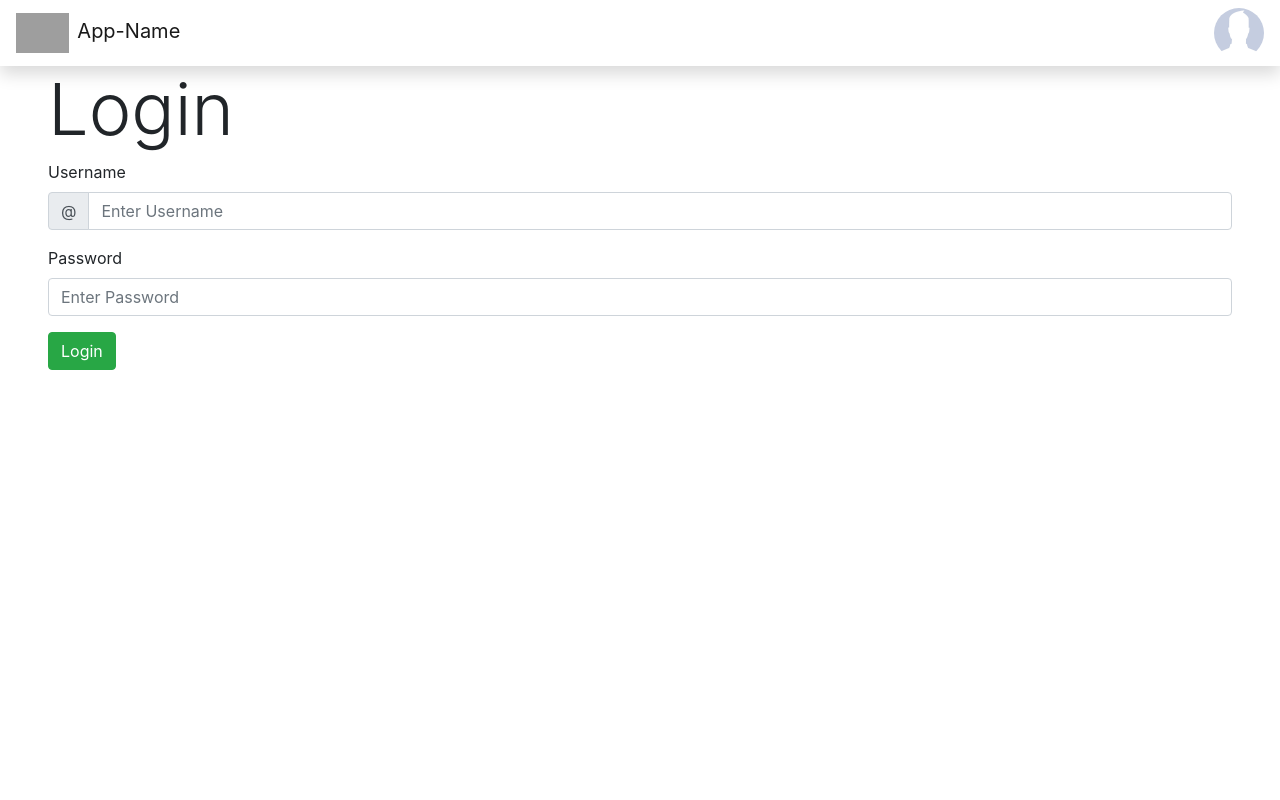
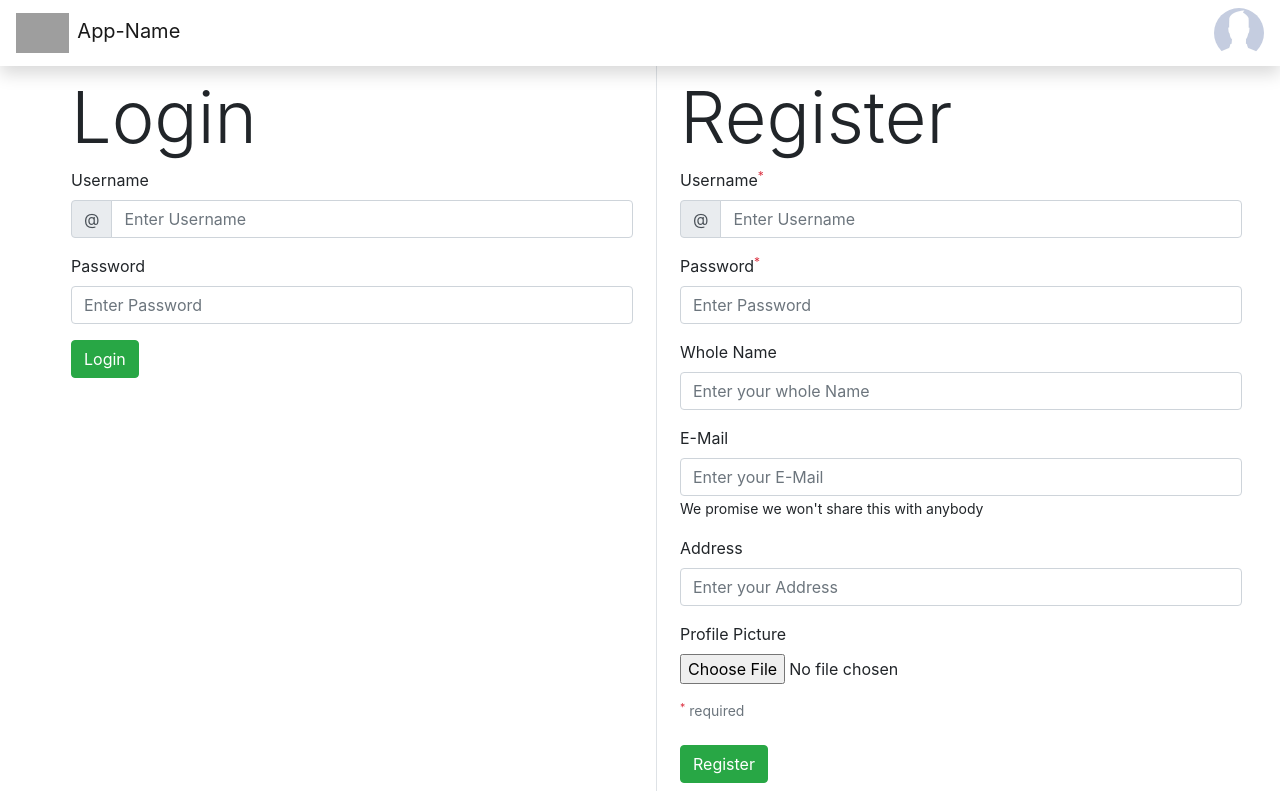
Before and after one commit to LukasPietzschmann/FitnessApp, a React (Create React App) app in the folder frontend/: page /profile in a window 1280 px wide. Built offline with nearby package versions, Linux system fonts and the light colour scheme; grey boxes are pictures that could not be loaded; the HTML template or start-up script is replaced by a standard one.

Commit message:
Frontend: Added option to create an account instead of logging in

```diff
--- /dev/null
+++ b/frontend/src/components/Profile/LoginOrRegister.js
@@ -0,0 +1,14 @@
+import Login from "./Login";
+import Register from "./Register";
+
+function LoginOrRegister({ className }) {
+	return (
+		<div className={`d-md-flex h-md-100 align-items-top ${className}`}>
+			<Login className='col-md-6 m-2' />
+			<div className='border-right'/>
+			<Register className='col-md-6 m-2' />
+		</div>
+	);
+}
+
+export default LoginOrRegister;
--- a/frontend/src/components/Profile/Profile.js
+++ b/frontend/src/components/Profile/Profile.js
@@ -1,5 +1,5 @@
 import useCookie from '../../hooks/useCookie';
-import Login from './Login';
+import LoginOrRegister from './LoginOrRegister';
 
 function Profile({ className }) {
 	const [token, deleteToken] = useCookie('Token');
@@ -8,7 +8,7 @@ function Profile({ className }) {
 		<div>
 			{
 				token ? <button onClick={deleteToken}>Delete Cookie (Token: {token.value})</button> :
-				<Login className='mx-5'/>
+				<LoginOrRegister className='mx-5' />
 			}
 		</div>
 	);
--- /dev/null
+++ b/frontend/src/components/Profile/Register.js
@@ -0,0 +1,68 @@
+import { useState } from 'react';
+
+import { axiosInstance } from '../../constants';
+
+function Register({ className }) {
+	const [uname, setUName] = useState('');
+	const [passwd, setPasswd] = useState('');
+	const [name, setName] = useState('');
+	const [mail, setMail] = useState('');
+	const [home, setHome] = useState('');
+	const [image, setImage] = useState(null)
+	const [error, setError] = useState(null);
+
+	return (
+		<div className={className}>
+			<h1 className='display-3'>Register</h1>
+			<form>
+				<div className='form-group'>
+					<label>Username</label>
+					<sup className='text-danger'>*</sup>
+					<div className='input-group mb-3'>
+						<div className='input-group-prepend'>
+							<span className='input-group-text'>@</span>
+						</div>
+						<input className='form-control' placeholder='Enter Username' value={uname} onChange={e => setUName(e.target.value)} />
+					</div>
+				</div>
+				<div className='form-group'>
+					<label>Password</label>
+					<sup className='text-danger'>*</sup>
+					<input className='form-control' type='password' placeholder='Enter Password' value={passwd} onChange={e => setPasswd(e.target.value)} />
+				</div>
+				<div className='form-group'>
+					<label>Whole Name</label>
+					<input className='form-control' placeholder='Enter your whole Name' value={name} onChange={e => setName(e.target.value)} />
+				</div>
+				<div className='form-group'>
+					<label>E-Mail</label>
+					<input className='form-control' type='email' placeholder='Enter your E-Mail' value={mail} onChange={e => setMail(e.target.value)} />
+					<small>We promise we won't share this with anybody</small>
+				</div>
+				<div className='form-group'>
+					<label>Address</label>
+					<input className='form-control' placeholder='Enter your Address' value={home} onChange={e => setHome(e.target.value)} />
+				</div>
+				<div className='form-group'>
+					<label>Profile Picture</label>
+					<input className='form-control-file' type='file' accept="image/*" onChange={e => setImage(e.target.files[0])} />
+				</div>
+			</form>
+			<small className='d-block mb-4 text-secondary'>
+				<sup className='text-danger'>*</sup> required
+			</small>
+			<button className='btn btn-success' onClick={() => { //TODO upload image
+				axiosInstance.post('/user', { uname: uname, password: passwd, name: name, mail: mail, address: home}, { withCredentials: true })
+					.then(() => window.location.reload())
+					.catch(err => {
+						console.error(err.response);
+						if (err.response.status === 400)
+							setError(err.response.data);
+					});
+			}}>Register</button>
+			<div className='d-inline text-danger ml-2'>{error}</div>
+		</div>
+	);
+}
+
+export default Register;
```
